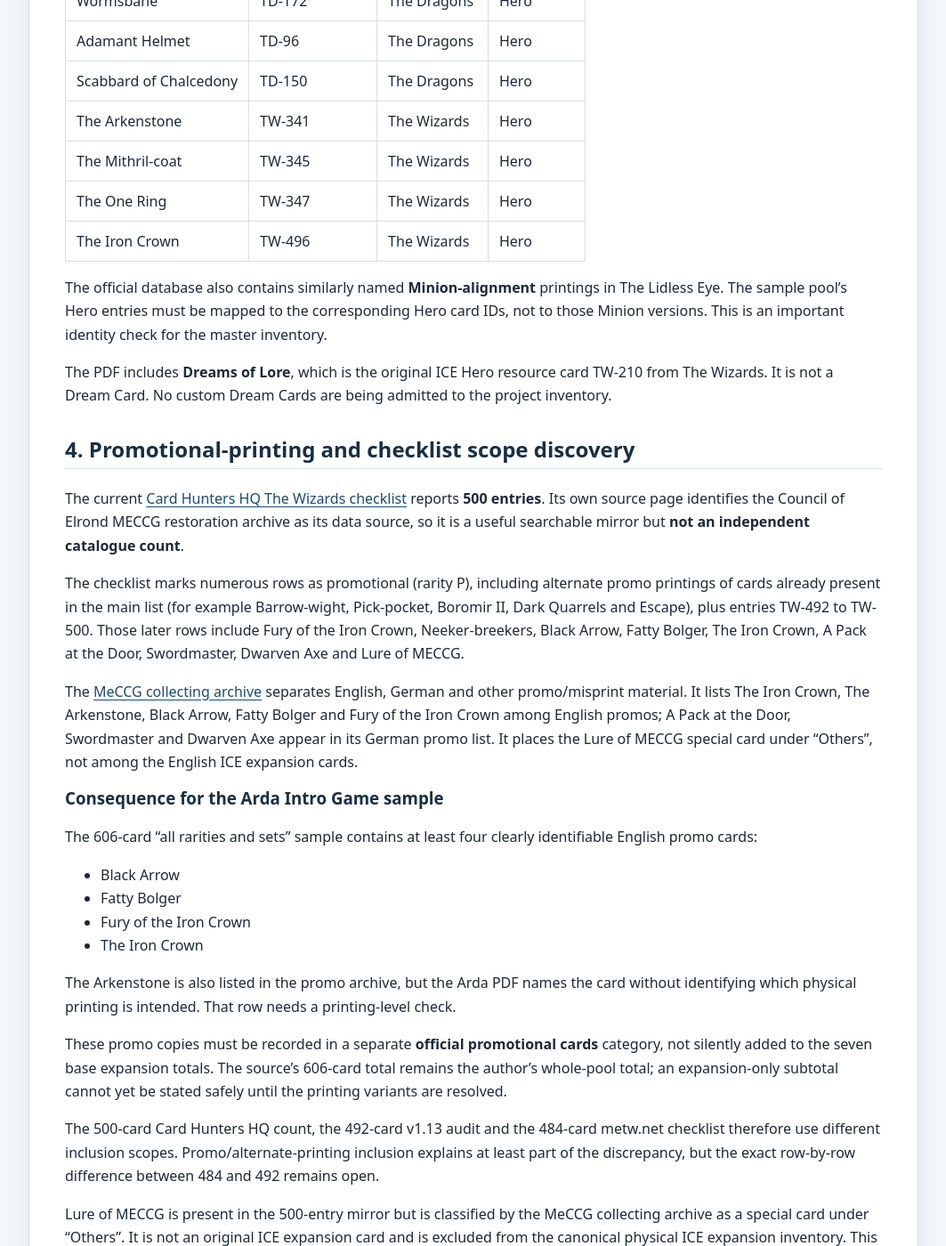
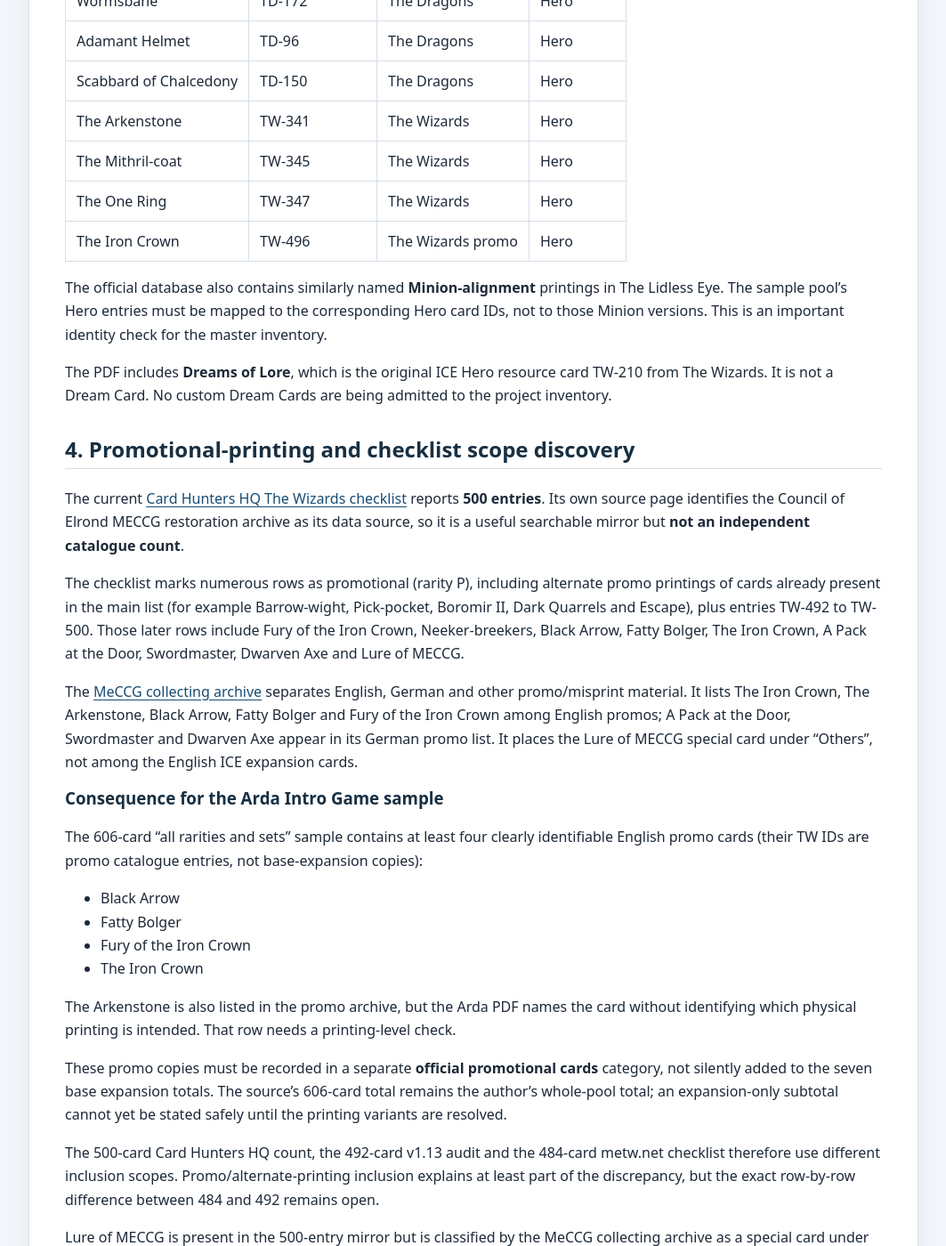
Before and after one commit to JamSpot/meccg-arda-master-database, a Jekyll site: the page built from docs/research-watch-2026-11-03.md, in a window 1280 px wide and 1400 px high, scrolled down 3017 px. Shown: the whole window at 89% size, without its empty margins (108-1171 px from the left). Built offline with Jekyll 4.4.1, drawn with Linux system fonts in a browser that asks for light colours.

Commit message:
Label The Iron Crown as a promotional printing

```diff
--- a/docs/research-watch-2026-11-03.md
+++ b/docs/research-watch-2026-11-03.md
@@ -86,7 +86,7 @@ Spot-checks against the [Council of Elrond card database](https://github.com/cou
 | The Arkenstone | TW-341 | The Wizards | Hero |
 | The Mithril-coat | TW-345 | The Wizards | Hero |
 | The One Ring | TW-347 | The Wizards | Hero |
-| The Iron Crown | TW-496 | The Wizards | Hero |
+| The Iron Crown | TW-496 | The Wizards promo | Hero |
 
 The official database also contains similarly named **Minion-alignment** printings in The Lidless Eye. The sample pool's Hero entries must be mapped to the corresponding Hero card IDs, not to those Minion versions. This is an important identity check for the master inventory.
 
@@ -102,7 +102,7 @@ The [MeCCG collecting archive](https://meccg.com/collecting/) separates English,
 
 ### Consequence for the Arda Intro Game sample
 
-The 606-card “all rarities and sets” sample contains at least four clearly identifiable English promo cards:
+The 606-card “all rarities and sets” sample contains at least four clearly identifiable English promo cards (their TW IDs are promo catalogue entries, not base-expansion copies):
 
 - Black Arrow
 - Fatty Bolger
```
